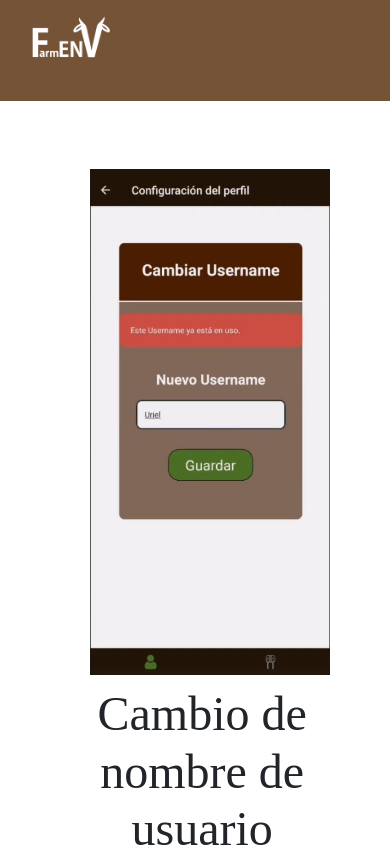
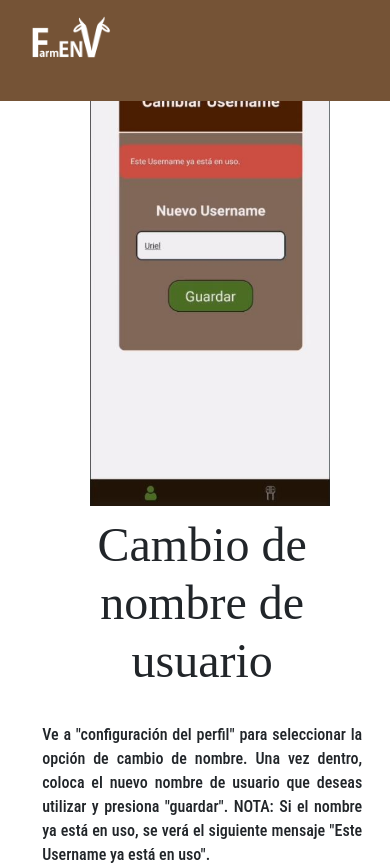
Before and after one commit to FarmENV/Website-Frontend, a React (Create React App) app: page /helpCel in a window 390 px wide. Shown: the top 865 px of the page. Built offline with nearby package versions, Linux system fonts and the light colour scheme.

Commit message:
Fixing celphone bugs

```diff
--- a/src/pages/HelpCel/HelpCel.css
+++ b/src/pages/HelpCel/HelpCel.css
@@ -36,7 +36,6 @@
 }
 
 .Info__helpCel_imgP{
-    margin-top: 20vh;
     margin-bottom: 0vh;
     margin-left: 90px;
     display: flex;
```
